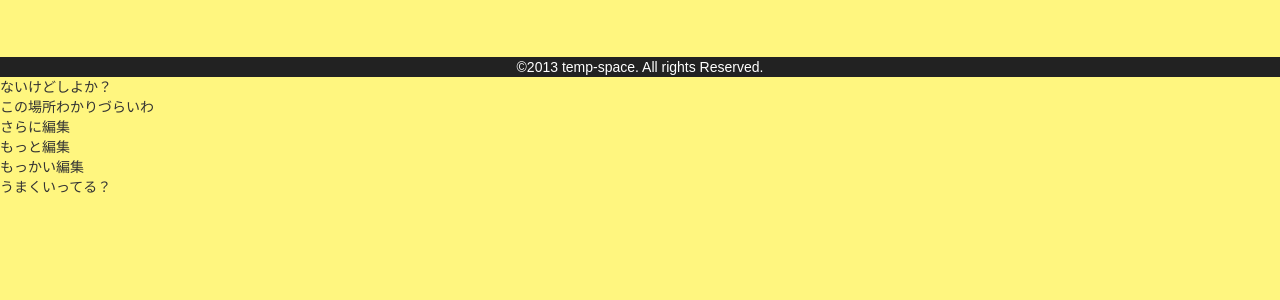
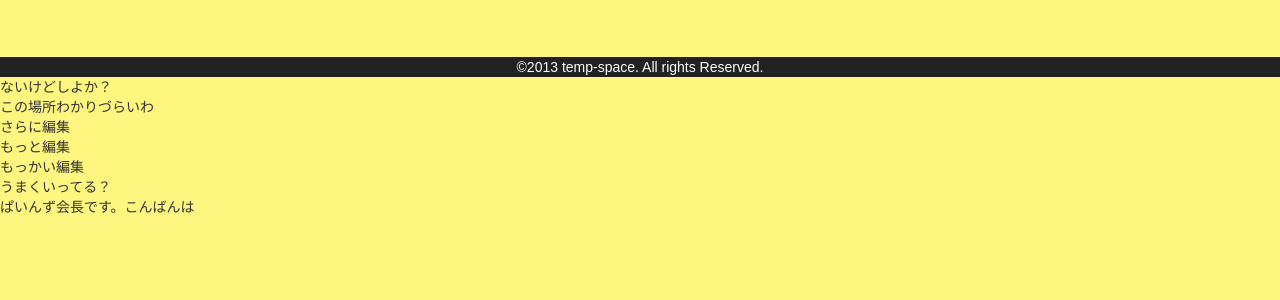
Before and after one commit to 8705/higgs, a CakePHP app: the page made by app/View/Tasks/add.ctp in a window 1280 px wide; the page is wider, and only the part inside the window is pictured. Shown: the part 343-643 px from the top of that part. Run offline with PHP 8.4 and a stand-in for CakePHP, Linux system fonts and the light colour scheme; the template is opened without the code that fills it, so the values that code supplies are empty; form fields are guessed from the names that the template uses; some libraries are stand-ins or nearby versions.

Commit message:
会長のご挨拶

```diff
--- a/app/View/Layouts/default.ctp
+++ b/app/View/Layouts/default.ctp
@@ -119,5 +119,6 @@
 <p>もっと編集</p>
 <p>もっかい編集</p>
 <p>うまくいってる？</p>
+<p>ぱいんず会長です。こんばんは</p>
 </body>
 </html>
```
